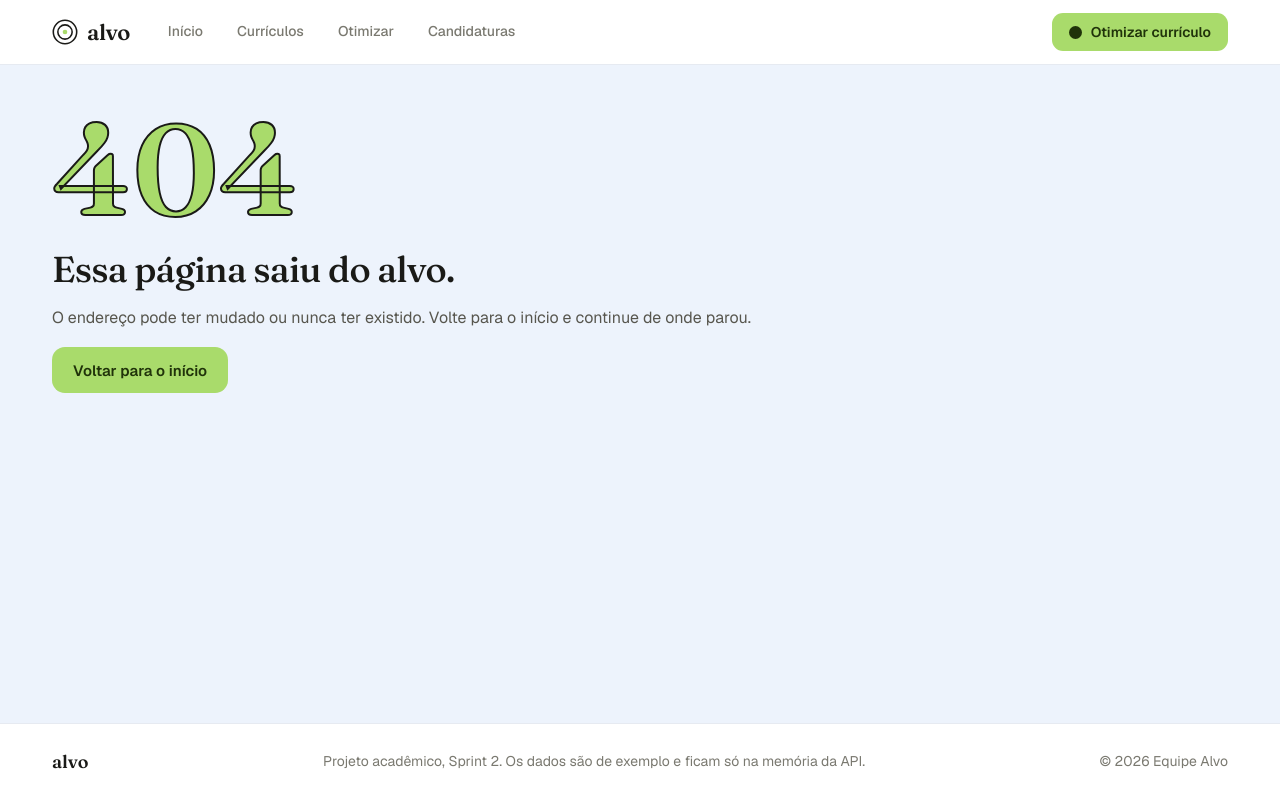
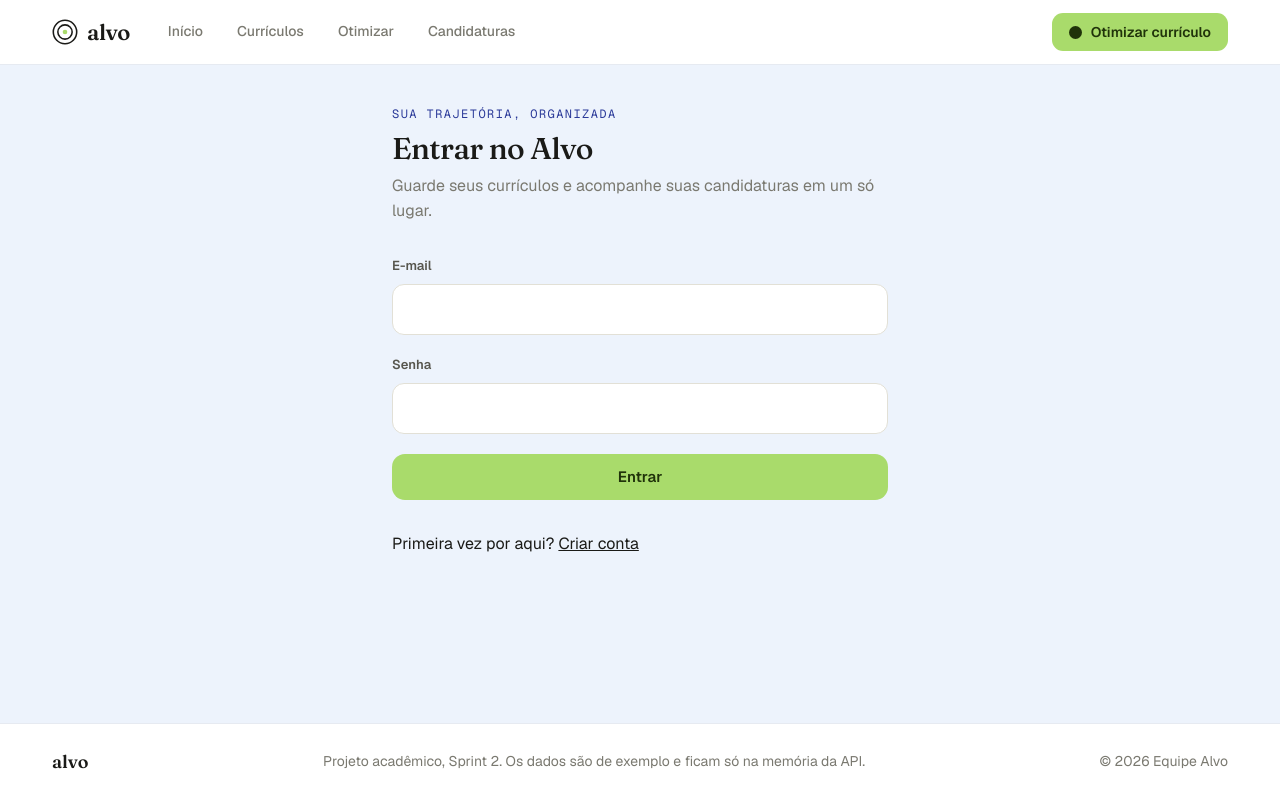
Before and after one commit to ltcmnk/alvo-frontend, a React (Vite) app: page /entrar in a window 1280 px wide. Built offline with nearby package versions, Linux system fonts and the light colour scheme; no server answers.

Commit message:
feat(frontend): adiciona entrar e criar conta, com rotas protegidas

```diff
--- a/src/App.jsx
+++ b/src/App.jsx
@@ -1,5 +1,7 @@
 import { BrowserRouter, Route, Routes } from 'react-router-dom'
 import Layout from './components/Layout'
+import { RotaProtegida, Sessao } from './components/Sessao'
+import Acesso from './pages/Acesso'
 import CriarCurriculo from './pages/CriarCurriculo'
 import Curriculos from './pages/Curriculos'
 import EditorCurriculo from './pages/EditorCurriculo'
@@ -16,9 +18,14 @@ import './styles/App.css'
 function App() {
   return (
     <BrowserRouter>
+      {/* Sessao carrega o usuário logado; RotaProtegida manda para /entrar quem não está */}
+      <Sessao>
         <Routes>
           <Route element={<Layout />}>
             <Route path="/" element={<Home />} />
+            <Route path="/entrar" element={<Acesso key="entrar" />} />
+            <Route path="/cadastro" element={<Acesso key="cadastro" cadastro />} />
+            <Route element={<RotaProtegida />}>
               <Route path="/curriculos" element={<Curriculos />} />
               <Route path="/curriculos/novo" element={<CriarCurriculo />} />
               {/* Com id: edita um currículo salvo. Sem id: edita o que veio da otimização, antes de salvar */}
@@ -26,9 +33,11 @@ function App() {
               <Route path="/curriculos/editar" element={<EditorCurriculo />} />
               <Route path="/otimizar" element={<Otimizar />} />
               <Route path="/vagas" element={<Vagas />} />
+            </Route>
             <Route path="*" element={<NotFound />} />
           </Route>
         </Routes>
+      </Sessao>
     </BrowserRouter>
   )
 }
--- /dev/null
+++ b/src/components/Sessao.jsx
@@ -0,0 +1,74 @@
+import { useEffect, useState } from 'react'
+import { Navigate, Outlet, useLocation } from 'react-router-dom'
+import api from '../services/api'
+import { ContextoSessao, useSessao } from '../services/sessao'
+
+/**
+ * Guarda o usuário logado para o app inteiro. A sessão fica num cookie HttpOnly que o
+ * navegador manda sozinho; aqui só perguntamos à API quem está logado (GET /auth/sessao).
+ */
+export function Sessao({ children }) {
+  const [usuario, setUsuario] = useState(null)
+  const [carregando, setCarregando] = useState(true)
+  const [erro, setErro] = useState(false)
+
+  /** Pergunta à API quem está logado. 401 só significa "não está logado"; outro erro é falha de conexão. */
+  const buscarSessao = () =>
+    api.get('/auth/sessao').then(
+      (resposta) => ({ usuario: resposta.data, erro: false }),
+      (e) => ({ usuario: null, erro: e.response?.status !== 401 }),
+    )
+
+  // Botão "Tentar de novo" da RotaProtegida
+  async function carregar() {
+    setCarregando(true)
+    const resultado = await buscarSessao()
+    setUsuario(resultado.usuario)
+    setErro(resultado.erro)
+    setCarregando(false)
+  }
+
+  useEffect(() => {
+    let ativo = true
+    buscarSessao().then((resultado) => {
+      if (!ativo) return
+      setUsuario(resultado.usuario)
+      setErro(resultado.erro)
+      setCarregando(false)
+    })
+    // Disparado pelo interceptor do api.js quando a sessão expira no meio do uso
+    const expirar = () => setUsuario(null)
+    window.addEventListener('alvo:sessao-expirada', expirar)
+    return () => {
+      ativo = false
+      window.removeEventListener('alvo:sessao-expirada', expirar)
+    }
+  }, [])
+
+  async function sair() {
+    await api.post('/auth/sair')
+    setUsuario(null)
+  }
+
+  return (
+    <ContextoSessao.Provider value={{ usuario, setUsuario, carregando, erro, carregar, sair }}>
+      {children}
+    </ContextoSessao.Provider>
+  )
+}
+
+/** Envolve as rotas que exigem login; sem sessão, manda para /entrar e volta depois. */
+export function RotaProtegida() {
+  const { usuario, carregando, erro, carregar } = useSessao()
+  const local = useLocation()
+  if (carregando) return <p className="container" role="status">Carregando sua conta…</p>
+  if (erro) {
+    return (
+      <div className="container">
+        <p role="alert">Não foi possível verificar sua sessão.</p>
+        <button onClick={carregar}>Tentar de novo</button>
+      </div>
+    )
+  }
+  return usuario ? <Outlet key={usuario.id} /> : <Navigate to="/entrar" state={{ voltar: local.pathname + local.search }} replace />
+}
--- /dev/null
+++ b/src/pages/Acesso.jsx
@@ -0,0 +1,42 @@
+import { useState } from 'react'
+import { Link, Navigate, useLocation, useNavigate } from 'react-router-dom'
+import Button from '../components/common/Button'
+import FormField from '../components/common/FormField'
+import api, { extrairMensagemErro } from '../services/api'
+import { useSessao } from '../services/sessao'
+import './Conta.css'
+
+export default function Acesso({ cadastro = false }) {
+  const { usuario, setUsuario, carregando } = useSessao()
+  const local = useLocation()
+  const navegar = useNavigate()
+  const [erro, setErro] = useState('')
+  const [enviando, setEnviando] = useState(false)
+  const voltar = local.state?.voltar?.startsWith('/') && !local.state.voltar.startsWith('//') ? local.state.voltar : '/curriculos'
+  if (carregando) return <p className="container" role="status">Carregando sua conta…</p>
+  if (usuario) return <Navigate to={voltar} replace />
+  async function enviar(evento) {
+    evento.preventDefault()
+    const dados = Object.fromEntries(new FormData(evento.currentTarget))
+    setEnviando(true); setErro('')
+    try {
+      const resposta = await api.post(cadastro ? '/auth/cadastro' : '/auth/entrar', dados)
+      setUsuario(resposta.data)
+      navegar(voltar, { replace: true })
+    } catch (e) { setErro(extrairMensagemErro(e)) }
+    finally { setEnviando(false) }
+  }
+  return <section className="page container conta">
+    <p className="page__rotulo">Sua trajetória, organizada</p>
+    <h1 className="page__title">{cadastro ? 'Criar sua conta' : 'Entrar no Alvo'}</h1>
+    <p className="page__lead">Guarde seus currículos e acompanhe suas candidaturas em um só lugar.</p>
+    <form className="conta__form" onSubmit={enviar}>
+      {cadastro && <FormField label="Nome" name="nome" autoComplete="name" required minLength={2} maxLength={120} />}
+      <FormField label="E-mail" name="email" type="email" autoComplete="email" required maxLength={254} />
+      <FormField label="Senha" name="senha" type="password" autoComplete={cadastro ? 'new-password' : 'current-password'} required minLength={10} maxLength={128} hint={cadastro ? 'Use de 10 a 128 caracteres.' : undefined} />
+      {erro && <p role="alert" className="conta__erro">{erro}</p>}
+      <Button type="submit" disabled={enviando} fullWidth>{enviando ? 'Aguarde…' : cadastro ? 'Criar conta' : 'Entrar'}</Button>
+    </form>
+    <p>{cadastro ? 'Já tem uma conta? ' : 'Primeira vez por aqui? '}<Link to={cadastro ? '/entrar' : '/cadastro'} state={{ voltar }}>{cadastro ? 'Entrar' : 'Criar conta'}</Link></p>
+  </section>
+}
--- /dev/null
+++ b/src/pages/Conta.css
@@ -0,0 +1,5 @@
+.page.conta { max-width: 560px; margin-inline: auto; }
+.conta__form { display: grid; gap: var(--espaco-5); margin-block: var(--espaco-8); }
+.conta__erro { color: var(--cor-erro); }
+.conta hr { border: 0; border-top: 1px solid var(--cor-borda-forte); margin-block: var(--espaco-10); }
+.conta h2 { margin-bottom: var(--espaco-4); }
--- /dev/null
+++ b/src/services/sessao.js
@@ -0,0 +1,7 @@
+import { createContext, useContext } from 'react'
+
+/** Contexto com o usuário logado; preenchido pelo componente Sessao. */
+export const ContextoSessao = createContext(null)
+
+/** Usuário logado e ações de sessão (sair, recarregar). */
+export const useSessao = () => useContext(ContextoSessao)
```
Lines whose indentation alone changed are shown as unchanged.
